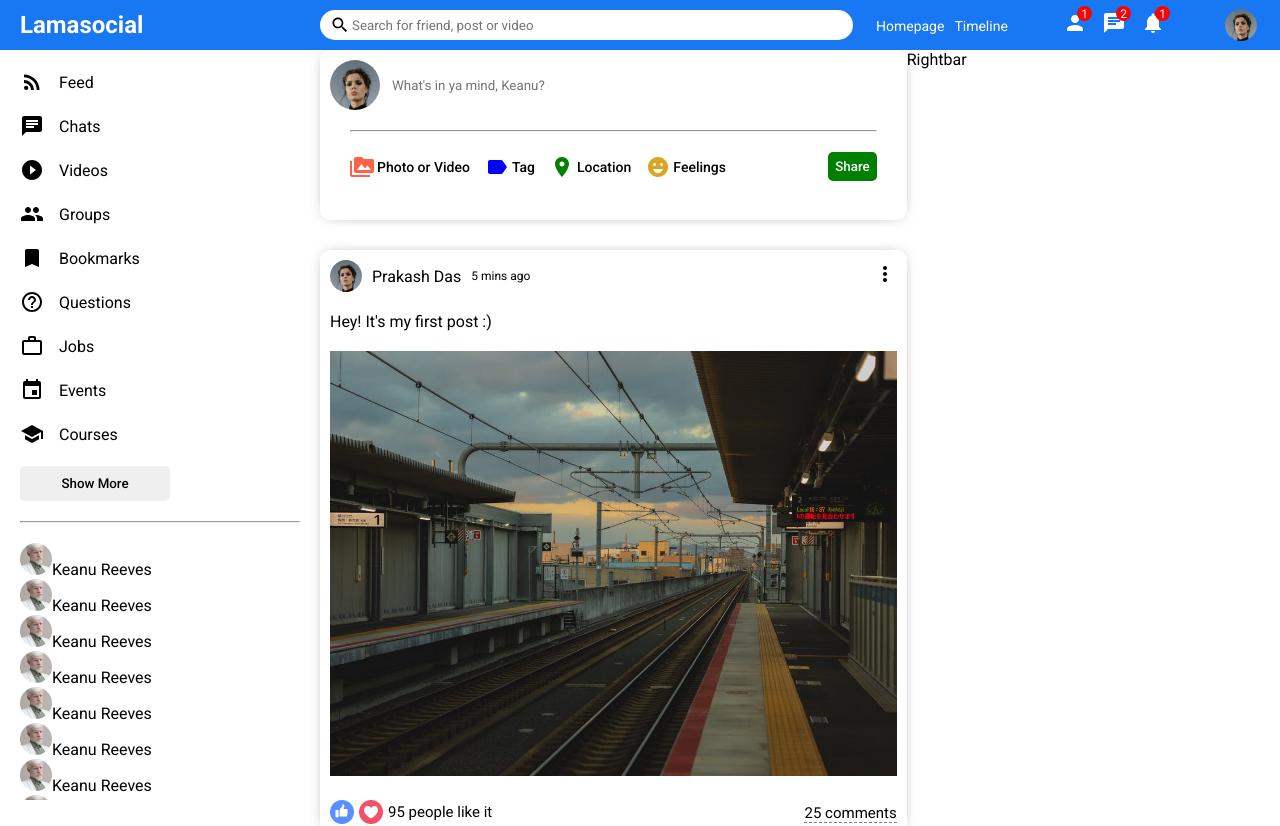
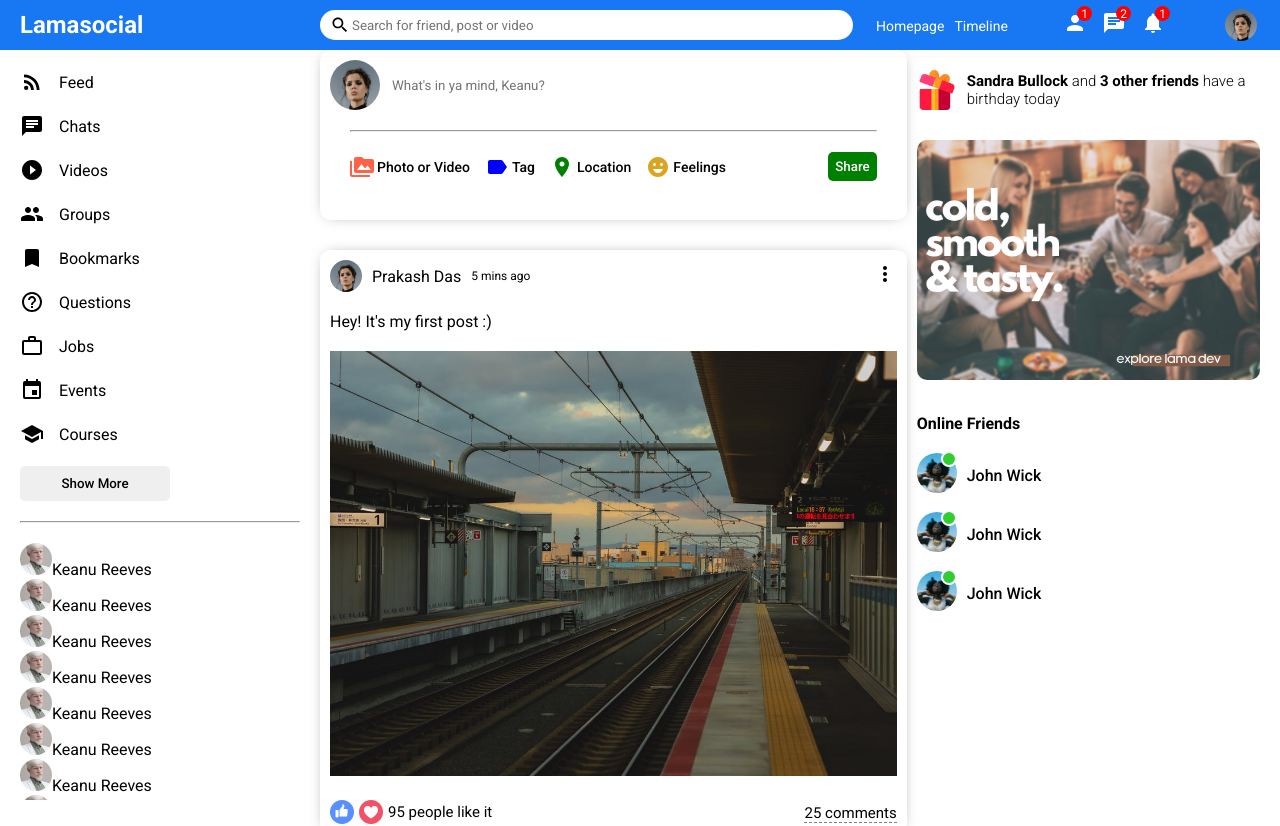
Before and after one commit to prakshh/LamaSocial, a React (Create React App) app in the folder react-social/: page / in a window 1280 px wide. Shown: the top 826 px of the page. Built offline with nearby package versions, Linux system fonts and the light colour scheme; the HTML template or start-up script is replaced by a standard one.

Commit message:
rightbar component

```diff
--- a/react-social/src/components/rightbar/Rightbar.jsx
+++ b/react-social/src/components/rightbar/Rightbar.jsx
@@ -2,6 +2,40 @@
 
 export default function Rightbar() {
   return (
-    <div className="rightbar">Rightbar</div>
+    <div className="rightbar">
+      <div className="rightbarWrapper">
+        <div className="birthdayContainer">
+          <img className="birthdayImg" src="assets/gift.png" alt="" />
+          <span className="birthdayText">
+            <b>Sandra Bullock</b> and <b>3 other friends</b> have a birthday today
+          </span>
+        </div>
+        <img className="rightbarAd" src="assets/ad.png" alt="" />
+        <h4 className="rightbarTitle">Online Friends</h4>
+        <ul className="rightbarFriendList">
+          <li className="rightbarFriend">
+            <div className="rightbarProfileImgContainer">
+              <img className="rightbarProfileImg" src="assets/person/3.jpeg" alt="" />
+              <span className="rightbarOnline"></span>
+            </div>
+            <span className="rightbarUsername">John Wick</span>
+          </li>
+          <li className="rightbarFriend">
+            <div className="rightbarProfileImgContainer">
+              <img className="rightbarProfileImg" src="assets/person/3.jpeg" alt="" />
+              <span className="rightbarOnline"></span>
+            </div>
+            <span className="rightbarUsername">John Wick</span>
+          </li>
+          <li className="rightbarFriend">
+            <div className="rightbarProfileImgContainer">
+              <img className="rightbarProfileImg" src="assets/person/3.jpeg" alt="" />
+              <span className="rightbarOnline"></span>
+            </div>
+            <span className="rightbarUsername">John Wick</span>
+          </li>
+        </ul>
+      </div>
+    </div>
   )
 }
--- a/react-social/src/components/rightbar/rightbar.css
+++ b/react-social/src/components/rightbar/rightbar.css
@@ -1,3 +1,74 @@
 .rightbar {
     flex: 3.5;
-}
+  }
+
+  .rightbarWrapper {
+    padding: 20px 20px 0 0;
+    margin-left: 10px;
+  }
+
+  .birthdayContainer {
+    display: flex;
+    align-items: center;
+  }
+
+  .birthdayImg {
+    width: 40px;
+    height: 40px;
+    margin-right: 10px;
+  }
+
+  .birthdayText {
+    font-weight: 300;
+    font-size: 15px;
+  }
+
+  .rightbarAd {
+    width: 100%;
+    border-radius: 10px;
+    margin: 30px 0;
+  }
+
+  .rightbarTitle{
+      margin-bottom: 20px;
+  }
+
+  .rightbarFriendList {
+    padding: 0;
+    margin: 0;
+    list-style: none;
+  }
+
+  .rightbarFriend {
+    display: flex;
+    align-items: center;
+    margin-bottom: 15px;
+  }
+
+  .rightbarProfileImgContainer {
+      margin-right: 10px;
+      position: relative;
+  }
+
+  .rightbarProfileImg {
+      width: 40px;
+      height: 40px;
+      border-radius: 50%;
+      object-fit: cover;
+  }
+
+  .rightbarOnline {
+      width: 12px;
+      height: 12px;
+      border-radius: 50%;
+      background-color: limegreen;
+      /* position: relative; */
+      position: absolute;
+      top: -2px;
+      right: 0;
+      border: 2px solid white;
+  }
+
+  .rightbarUsername {
+      font-weight: 500;
+  }
```
